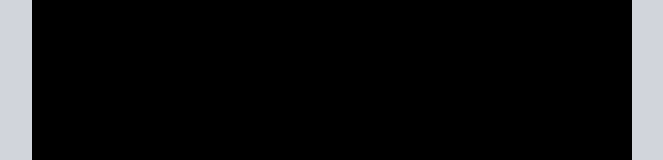
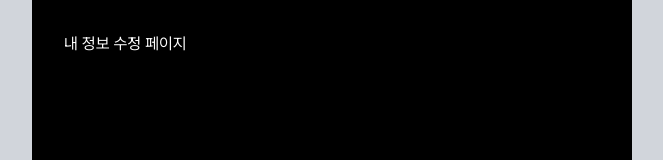
Before and after one commit to FITS-U/FitsU_FE, a Next.js app: page /setting/edit-profile in a window 1280 px wide. Shown: the top 160 px of the page, without its empty margins (308-971 px from the left). Built offline with nearby package versions, Linux system fonts and the light colour scheme.

Commit message:
chore: 내 정보 수정 페이지 추가

```diff
--- a/src/app/setting/edit-profile/page.tsx
+++ b/src/app/setting/edit-profile/page.tsx
@@ -1,6 +1,8 @@
 const EditProfilePage = () => {
   return (
-    <div></div>
+    <div className="p-8 text-white">
+      <div>내 정보 수정 페이지</div>
+    </div>
   );
 };
 
```
